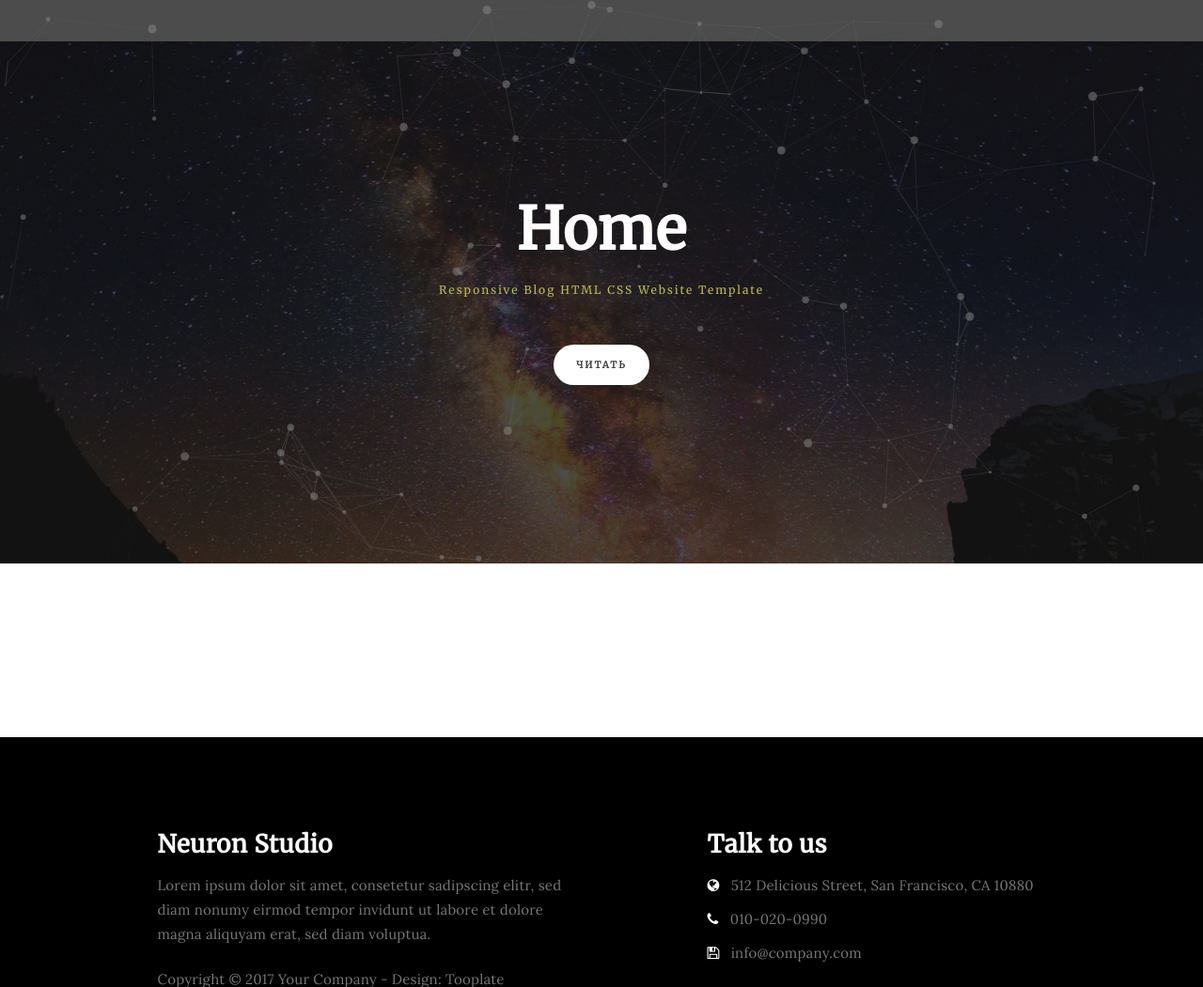
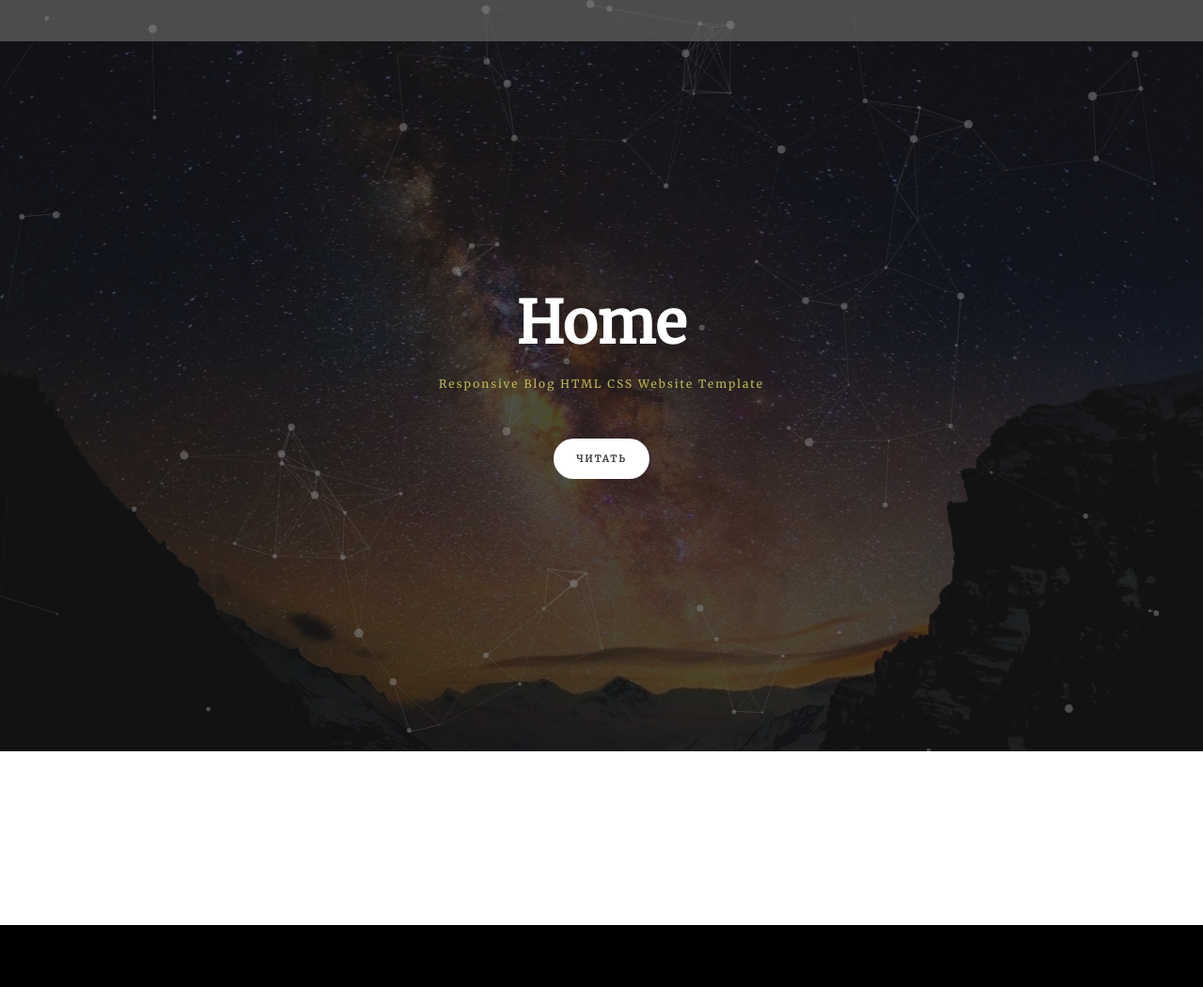
Before and after one commit to sitdoff/django-blog, a Django app: page / in a window 1280 px wide. Shown: the part 87-1138 px from the top of the page at 94% size. Run offline with Django 4.2, Linux system fonts and the light colour scheme; data that the repository does not hold is empty; parts of the project's set-up code (start-up, migrations or seed data) failed here and were passed over; some libraries are stand-ins or nearby versions.

Commit message:
update header size

```diff
--- a/project/blog/static/blog/css/style.css
+++ b/project/blog/static/blog/css/style.css
@@ -293,7 +293,7 @@ a:focus {
 
 .main-home {
     background: url("../images/home-bg.jpg") no-repeat;
-    height: 75vh;
+    height: 100vh;
 }
 
 .main-about {
```
